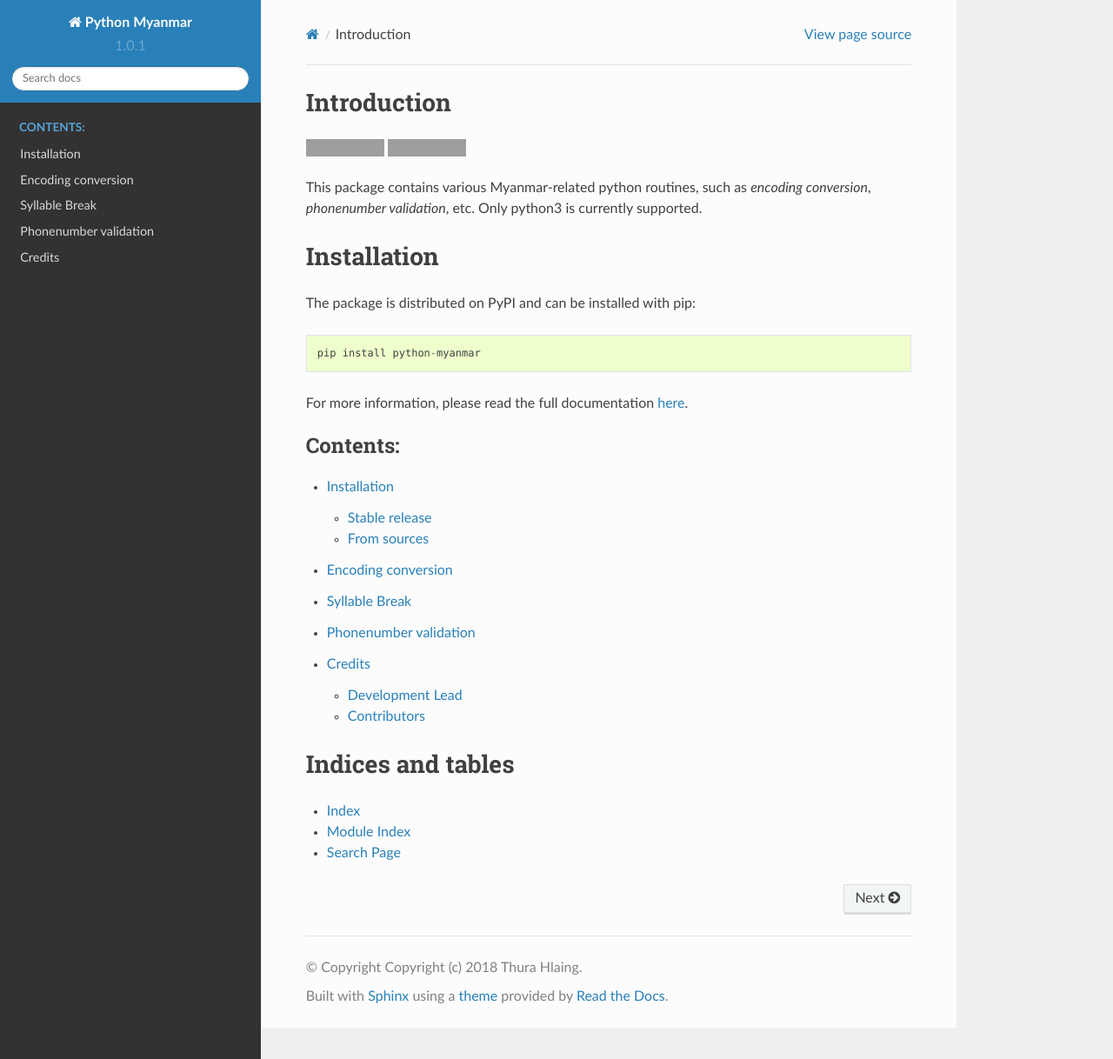
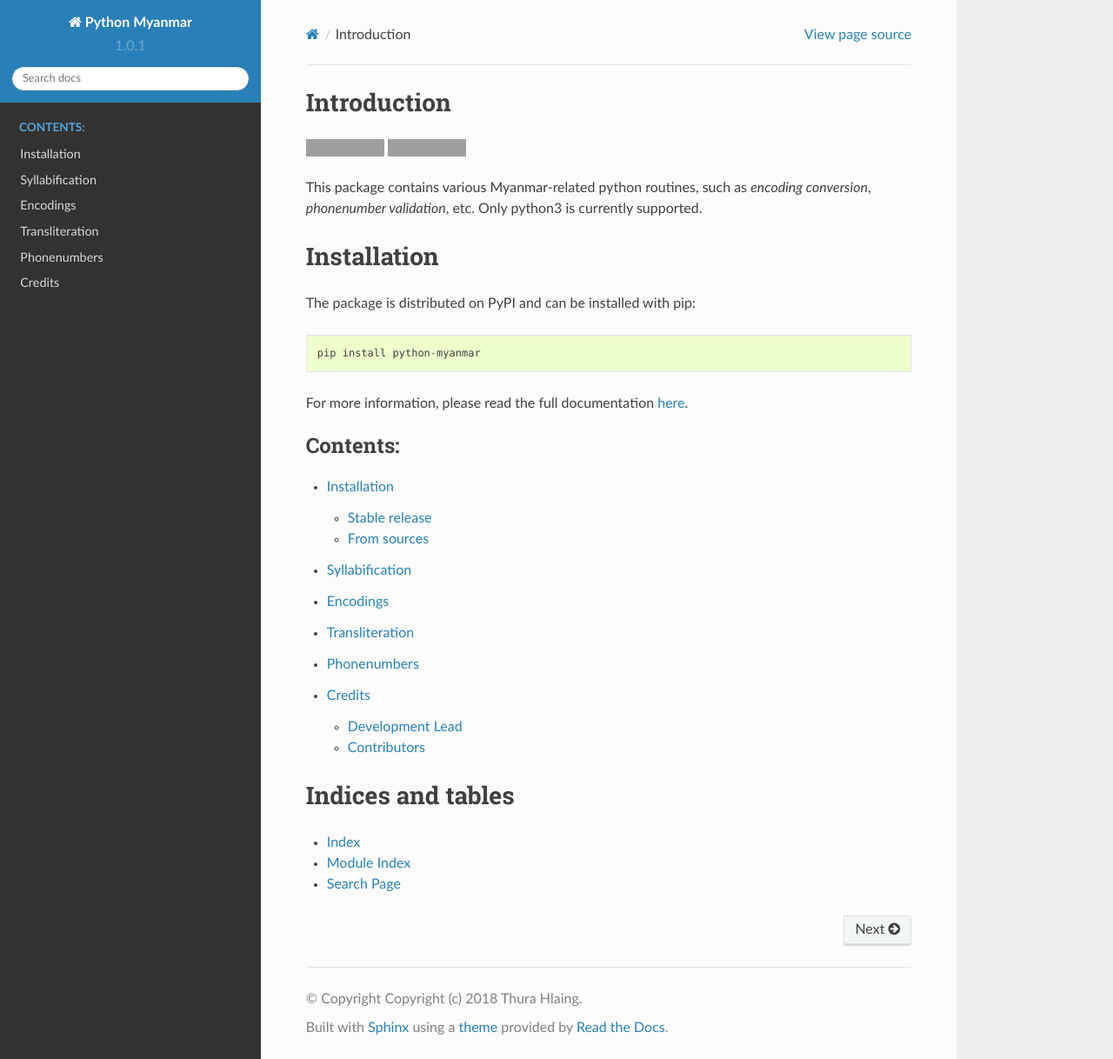
Before and after one commit to trhura/python-myanmar, a Sphinx documentation site: the page built from docs/index.rst, in a window 1280 px wide and 1218 px high. Shown: the whole window at 87% size. Built offline with Sphinx 7.4.7 and the Read the Docs theme 2.0.0, drawn with Linux system fonts in a browser that asks for light colours; grey boxes are pictures that could not be loaded.

```diff
--- a/docs/converter.rst
+++ b/docs/converter.rst
@@ -1,5 +1,5 @@
-Encoding conversion
-===================
+Encodings
+=========
 
 Convert text in various Myanmar encodings. It currently supports **zawgyi**
 and **unicode**.
--- a/docs/index.rst
+++ b/docs/index.rst
@@ -5,8 +5,9 @@
    :caption: Contents:
 
    installation
+   syllable
    converter
-   syllable
+   romanization
    phonenumber
    authors
 
--- a/docs/phonenumber.rst
+++ b/docs/phonenumber.rst
@@ -1,5 +1,5 @@
-Phonenumber validation
-======================
+Phonenumbers
+============
 
 Validation and normalization for Myanmar phonenumbers. Based on
 *mm_phonenumber* module from Melomap.
--- a/docs/syllable.rst
+++ b/docs/syllable.rst
@@ -1,5 +1,5 @@
-Syllable Break
-==============
+Syllabification
+===============
 
 Morphological and phonetic syllable break for Burmese text. Syllable break
 with zawgyi text will not be accurate / reliable. You probably should
```
Also changed, not shown: other parts of docs/syllable.rst (+1 -1 lines), docs/romanization.rst (added, +13 -0 lines).
